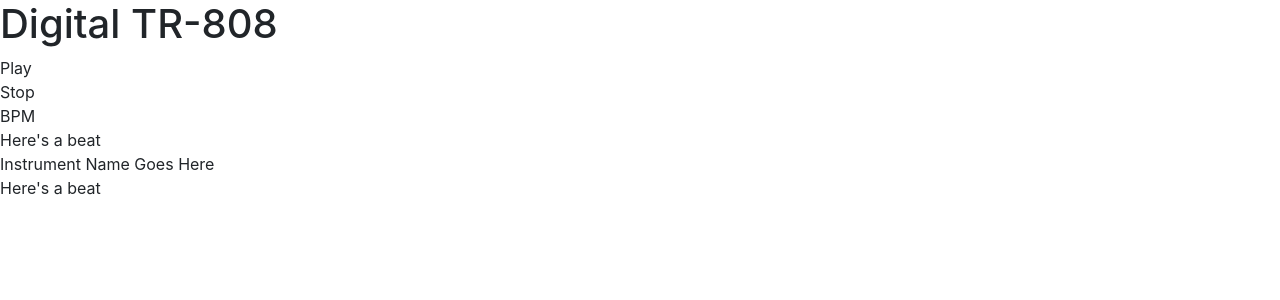
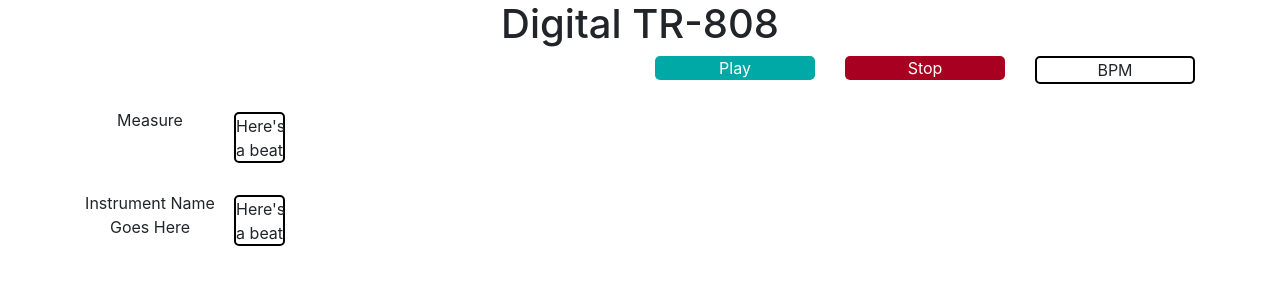
Before and after one commit to mermatriarchy/h-adonis-tr-808, a React app: page / in a window 1280 px wide. Shown: the top 300 px of the page. Built offline with nearby package versions, Linux system fonts and the light colour scheme; the HTML template or start-up script is replaced by a standard one.

Commit message:
add basic layout & custom css file

```diff
--- a/src/App.js
+++ b/src/App.js
@@ -1,16 +1,17 @@
 import React from 'react';
 import MasterControls from './components/MasterControls';
 import Machine from './components/Machine';
+import { Container } from 'react-bootstrap';
 
 export default function App() {
 
   return (
     <>
-      <header>
-        <h1>Digital TR-808</h1>
+      <Container>
+        <header><h1>Digital TR-808</h1></header>
         <MasterControls />
         <Machine />
-      </header>
+      </Container>
     </>
   );
 }
--- /dev/null
+++ b/src/assets/custom.css
@@ -0,0 +1,39 @@
+div {
+  border-radius: 5px;
+  text-align: center;
+}
+
+.instrument-name {
+  width: 10rem;
+}
+
+.beat {
+  width: 3.2rem;
+  height: 3.2rem;
+  margin: .25rem;
+}
+.green-bg {
+  background-color: #00a9a5;
+  color: #fff;
+}
+
+.red-bg, .selected {
+  background-color: #a80021;
+  color: #fff;
+}
+
+.gray-bg {
+  background-color: #d3d3d3;
+}
+
+.active {
+  background-color: #edd500;
+}
+
+.outline {
+  border: 2px solid #000;
+}
+
+.row {
+    margin-bottom: 1.5rem;
+}
--- a/src/components/Beat.js
+++ b/src/components/Beat.js
@@ -3,7 +3,7 @@
 export default function Beat() {
   return (
     <>
-      <div>Here's a beat</div>
+      <div className="beat outline">Here's a beat</div>
     </>
   );
 }
--- a/src/components/Instrument.js
+++ b/src/components/Instrument.js
@@ -1,11 +1,14 @@
 import React from 'react';
 import Sequence from './Sequence';
+import {Row} from 'react-bootstrap';
 
 export default function Instrument() {
   return (
     <>
-      <div>Instrument Name Goes Here</div>
-      <Sequence />
+      <Row>
+        <div className="instrument-name">Instrument Name Goes Here</div>
+        <Sequence />
+      </Row>
     </>
   );
 }
--- a/src/components/MasterControls.js
+++ b/src/components/MasterControls.js
@@ -3,13 +3,23 @@
 import Stop from './Stop';
 import Tempo from './Tempo';
 
+import { Row, Col } from 'react-bootstrap';
+
 export default function MasterControls() {
   return (
     <>
-      {/* Do play & stop need to be separate? TBD, but I suspect no */}
-      <Play />
-      <Stop />
-      <Tempo />
+      <Row>
+        {/* Do play & stop need to be separate? TBD, but I suspect no */}
+        <Col md={{span: 2, offset: 6}}>
+            <Play />
+          </Col>
+        <Col md={2}>
+            <Stop />
+          </Col>
+        <Col md={2}>
+            <Tempo />
+        </Col>
+      </Row>
     </>
   );
 }
--- a/src/components/Measures.js
+++ b/src/components/Measures.js
@@ -1,10 +1,15 @@
 import React from 'react';
 import Beat from './Beat';
+import { Row } from 'react-bootstrap';
 
 export default function Measures() {
   return (
     <>
-      <Beat />
+      {/* we'll map the beats based on the number of measures */}
+      <Row>
+      <div className="instrument-name">Measure</div>
+      <Beat/>
+    </Row>
     </>
   );
 }
--- a/src/components/Play.js
+++ b/src/components/Play.js
@@ -3,7 +3,7 @@
 export default function Play() {
   return (
     <>
-      <div>Play</div>
+      <div className="green-bg">Play</div>
     </>
   );
 }
--- a/src/components/Stop.js
+++ b/src/components/Stop.js
@@ -3,7 +3,7 @@
 export default function Stop() {
   return (
     <>
-      <div>Stop</div>
+      <div className="red-bg">Stop</div>
     </>
   );
 }
--- a/src/components/Tempo.js
+++ b/src/components/Tempo.js
@@ -3,7 +3,7 @@
 export default function Tempo() {
   return (
     <>
-      <div>BPM</div>
+      <div className="outline">BPM</div>
     </>
   );
 }
--- a/src/index.js
+++ b/src/index.js
@@ -1,6 +1,7 @@
 import React from 'react';
 import ReactDOM from 'react-dom';
 import 'bootstrap/dist/css/bootstrap.min.css';
+import './assets/custom.css';
 
 import App from './App';
 
```
Also changed, not shown: 1 other file (tests, documents, lock files or other folders).
